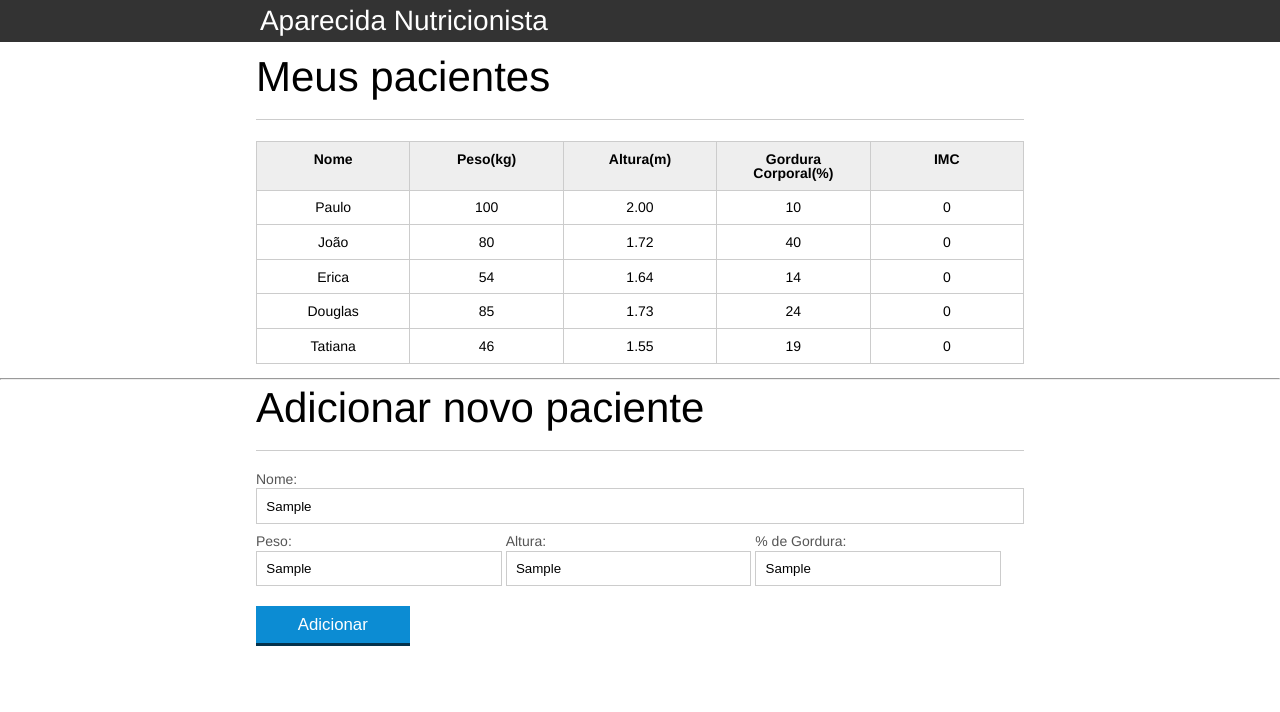
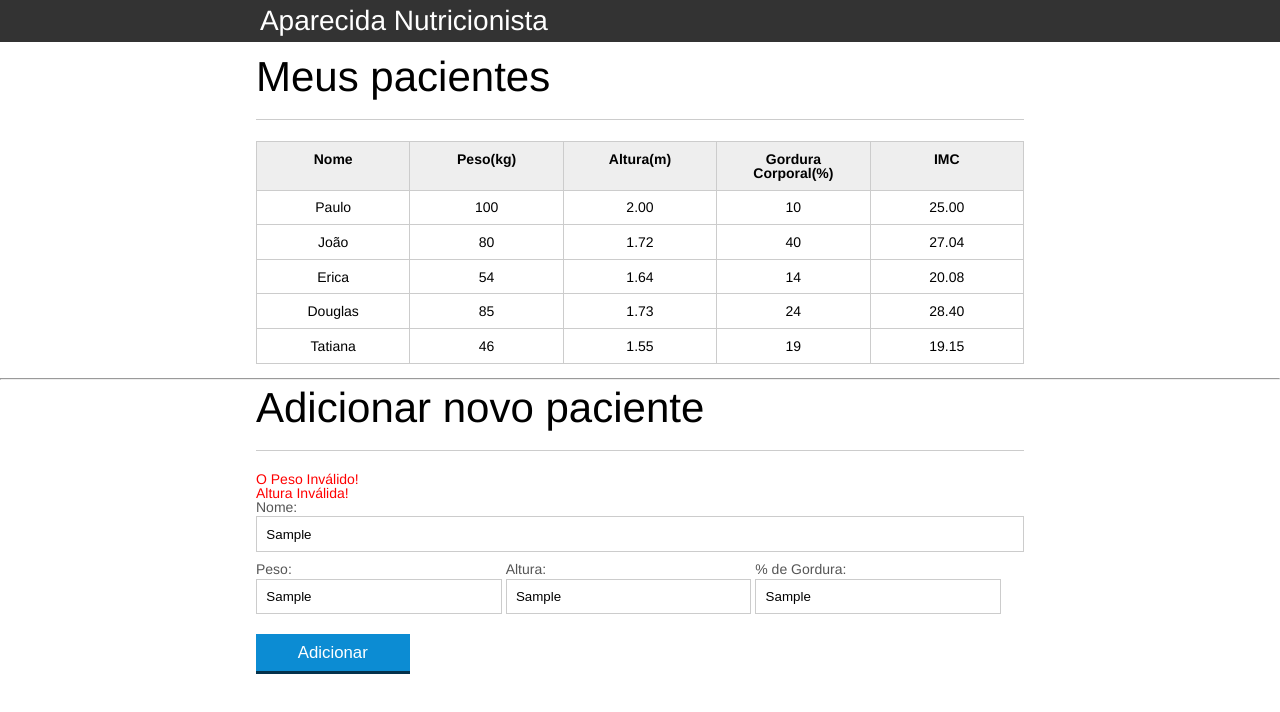
Before and after one commit to augustoinacio/alura-curso-javascript, a plain HTML site: page index.html in a window 1280 px wide. Both pictures are taken after typing "Sample", "Sample", "Sample", "Sample" into the empty fields and a click on the button "Adicionar". Drawn offline with Linux system fonts and the light colour scheme.

Commit message:
Refatorando funcoes

```diff
--- a/css/index.css
+++ b/css/index.css
@@ -136,3 +136,7 @@ button[disabled=disabled], button:disabled {
 .paciente-invalido{
 	background-color: lightcoral;
 }
+
+.mensagem-erro{
+	color: red;
+}
--- a/index.html
+++ b/index.html
@@ -1,5 +1,6 @@
 <!DOCTYPE html>
 <html lang="pt-br">
+
 <head>
 	<meta charset="UTF-8">
 	<title>Aparecida Nutrição</title>
@@ -8,6 +9,7 @@
 	<link rel="stylesheet" type="text/css" href="css/index.css">
 
 </head>
+
 <body>
 
 	<header>
@@ -37,7 +39,7 @@
 						<td class="info-imc">0</td>
 					</tr>
 
-						<tr class="paciente" >
+					<tr class="paciente">
 						<td class="info-nome">João</td>
 						<td class="info-peso">80</td>
 						<td class="info-altura">1.72</td>
@@ -45,7 +47,7 @@
 						<td class="info-imc">0</td>
 					</tr>
 
-						<tr class="paciente" >
+					<tr class="paciente">
 						<td class="info-nome">Erica</td>
 						<td class="info-peso">54</td>
 						<td class="info-altura">1.64</td>
@@ -60,7 +62,7 @@
 						<td class="info-gordura">24</td>
 						<td class="info-imc">0</td>
 					</tr>
-						<tr class="paciente" >
+					<tr class="paciente">
 						<td class="info-nome">Tatiana</td>
 						<td class="info-peso">46</td>
 						<td class="info-altura">1.55</td>
@@ -74,6 +76,8 @@
 		<section class="container">
 			<h2 id="titulo-form">Adicionar novo paciente</h2>
 			<form id="form-adiciona">
+				<ul id="mensagens-erro">
+				</ul>
 				<div class="">
 					<label for="nome">Nome:</label>
 					<input id="nome" name="nome" type="text" placeholder="digite o nome do seu paciente" class="campo">
@@ -95,7 +99,11 @@
 			</form>
 		</section>
 	</main>
-		<script src="js/calcula-imc.js"> </script>
-		<script src="js/form.js"> </script>
+	<script src="js/calcula-imc.js">
+	</script>
+	<script src="js/form.js">
+	</script>
+	<script src="js/remover-paciente.js"></script>
 </body>
+
 </html>
--- a/js/calcula-imc.js
+++ b/js/calcula-imc.js
@@ -3,7 +3,7 @@ titulo.textContent = "Aparecida Nutricionista";
 
 var pacientes = document.querySelectorAll(".paciente");
 
-for(var i=0; i < pacientes.length; i++){
+for (var i = 0; i < pacientes.length; i++) {
     var paciente = pacientes[i];
     var tdPeso = paciente.querySelector(".info-peso");
     var peso = tdPeso.textContent;
@@ -11,30 +11,41 @@ for(var i=0; i < pacientes.length; i++){
     var tdAltura = paciente.querySelector(".info-altura");
     var altura = tdAltura.textContent;
 
-    var pesoEhValido = true;
-    var alturaEhValida = true;
+    var pesoEhValido = validaPeso(peso);
+    var alturaEhValida = validaAltura(altura);
     var tdImc = paciente.querySelector(".info-imc");
 
-
-    if(peso < 0 || peso >= 1000 ){
-        pesoEhValido = false;
+    if (!pesoEhValido) {
         tdImc.textContent = "Peso Inválido";
-        console.log("Peso invalido");
-        paciente.classList.add(paciente-invalido);
+        paciente.classList.add(paciente - invalido);
     }
-    if(altura < 0 || altura >= 3 ){
-        alturaEhValida = false;
+    if (!alturaEhValida) {
         tdImc.textContent = "Altura Inválida";
-        console.log("Altura inválida");
-        paciente.classList.add(paciente-invalido);
+        paciente.classList.add(paciente - invalido);
     }
-    if(pesoEhValido && alturaEhValida){
-        calculaIMC(peso, altura);
-        tdImc.textContent = imc.toFixed(2);
+    if (alturaEhValida && pesoEhValido) {
+        var imc = calculaIMC(peso, altura);
+        tdImc.textContent = imc;
     }
 }
 
-function calculaIMC(peso, altura){
+function calculaIMC(peso, altura) {
     var imc = peso / (altura * altura);
     return imc.toFixed(2);
 }
+
+function validaPeso(peso) {
+    if(peso >= 0 && peso < 1000){
+        return true;
+    }else{
+        return false;
+    }
+}
+
+function validaAltura(altura){
+    if(altura > 0 && altura <= 3){
+        return true;
+    }else{
+        return false;
+    }
+}
--- a/js/form.js
+++ b/js/form.js
@@ -3,17 +3,26 @@ botaoAdicionar.addEventListener("click", function(event) {
     event.preventDefault();
     console.log("Oi, cliquei no botão.");
 
-    var form= document.querySelector("#form-adiciona");
-    var paciente = obtemDadosDoForm(form);
+    var form = document.querySelector("#form-adiciona");
+    var paciente = obtemPacienteDoFormulario(form);
 
     var pacienteTr = montaTr(paciente);
 
-    var tabela = document.querySelector("tabelaPacientes");
+    var erros = validaPaciente(paciente);
+
+    if(erros.length){
+        exibeMensagensDeErro(erros);
+        return;
+    }
+    var tabela = document.querySelector("#tabela-pacientes");
     tabela.appendChild(pacienteTr);
     form.reset();
+
+    var mensagensErro = document.querySelector("#mensagens-erro");
+    mensagensErro.innerHTML = "";
 });
 
-function obtemDadosDoForm(form){
+function obtemPacienteDoFormulario(form){
     var paciente = {
         nome: form.nome.value,
         peso: form.peso.value,
@@ -21,6 +30,21 @@ function obtemDadosDoForm(form){
         gordura: form.gordura.value,
         imc: calculaIMC(form.peso.value, form.altura.value)
     }
+    return paciente;
+}
+
+function montaTr(paciente){
+    var pacienteTr = document.createElement("tr");
+
+    pacienteTr.classList.add("paciente");
+
+    pacienteTr.appendChild(montaTd(paciente.nome, "info-nome"));
+    pacienteTr.appendChild(montaTd(paciente.peso, "info-peso"));
+    pacienteTr.appendChild(montaTd(paciente.altura, "info-altura"));
+    pacienteTr.appendChild(montaTd(paciente.gordura, "info-gordura"));
+    pacienteTr.appendChild(montaTd(paciente.imc, "info-imc"));
+
+    return pacienteTr;
 }
 
 function montaTd(dado, classe){
@@ -32,16 +56,36 @@ function montaTd(dado, classe){
     return td;
 }
 
-function montaTr(paciente){
-    var pacienteTr = document.createElement("tr");
+function validaPaciente(paciente){
+    var erros = [];
+    if(!validaPeso(paciente.peso)){
+        erros.push("O Peso Inválido!");
+    }
+    if(!validaAltura(paciente.altura)){
+        erros.push("Altura Inválida!");
+    }
+    if(paciente.peso.length == 0 ){
+        erros.push("Informar um valor para o Peso.");
+    }
+    if(paciente.altura.length == 0){
+        erros.push("Informar um valor para o Altura.");
+    }
+    if(paciente.nome.length == 0){
+        erros.push("Informar um Nome para o Paciente.");
+    }
+    if(paciente.gordura.length == 0 || paciente.gordura <= 0 ){
+        erros.push("Informar um valor para gordura.");
+    }
+    return erros;
+}
 
-    pacienteTr.classList.add("paciente");
-
-    pacienteTr.appendChild(montaTd(paciente.nome),"info-nome");
-    pacienteTr.appendChild(montaTd(paciente.peso, "info-peso"));
-    pacienteTr.appendChild(montaTd(paciente.altura, "info-altura"));
-    pacienteTr.appendChild(montaTd(paciente.gordura, "info-gordura"));
-    pacienteTr.appendChild(montaTd(paciente.imc, "info-imc"));
-
-    return pacienteTr;
+function exibeMensagensDeErro(erros){
+    var ul = document.querySelector("#mensagens-erro");
+    ul.innerHTML = "";
+    erros.forEach(function(erro) {
+        var li = document.createElement("li");
+        li.textContent = erro;
+        li.classList.add("mensagem-erro")
+        ul.appendChild(li);
+    }, this);
 }
--- /dev/null
+++ b/js/remover-paciente.js
@@ -0,0 +1,7 @@
+var pacientes = document.querySelectorAll(".paciente");
+
+pacientes.forEach(function (paciente) {
+    paciente.addEventListener("dblclick", function () {
+        this.remove();
+    });
+});
```
Lines whose indentation alone changed are shown as unchanged.
